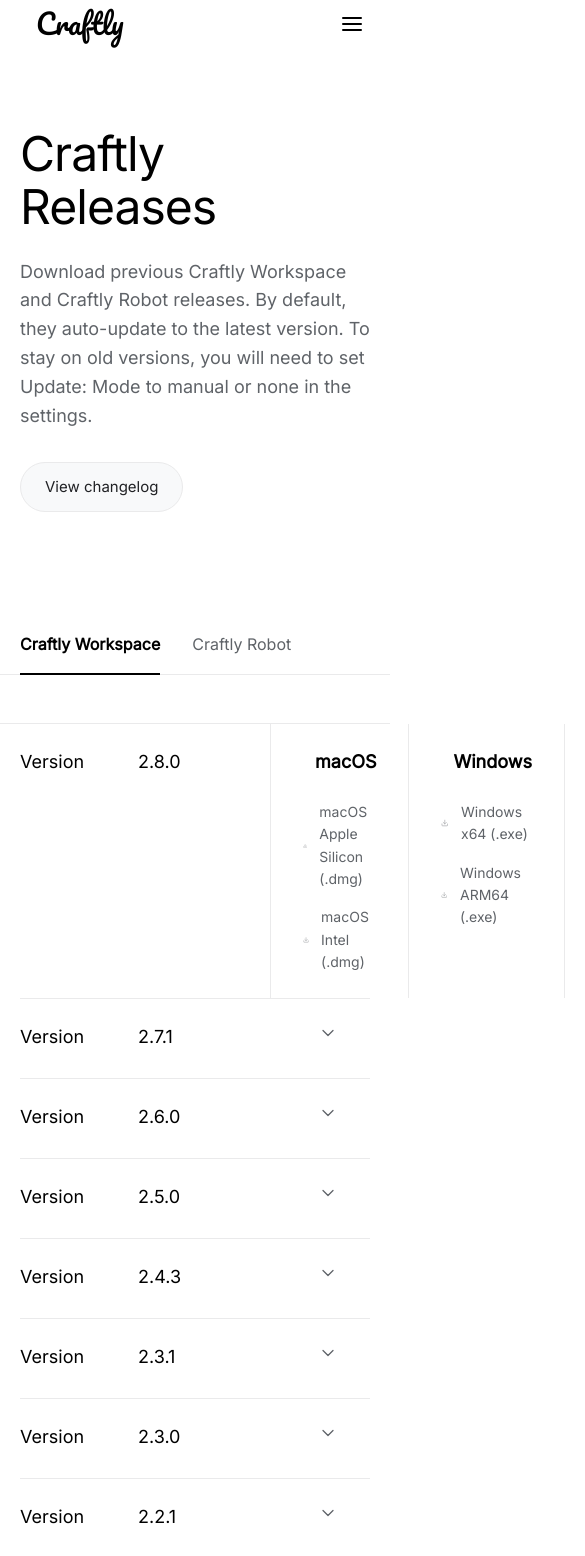
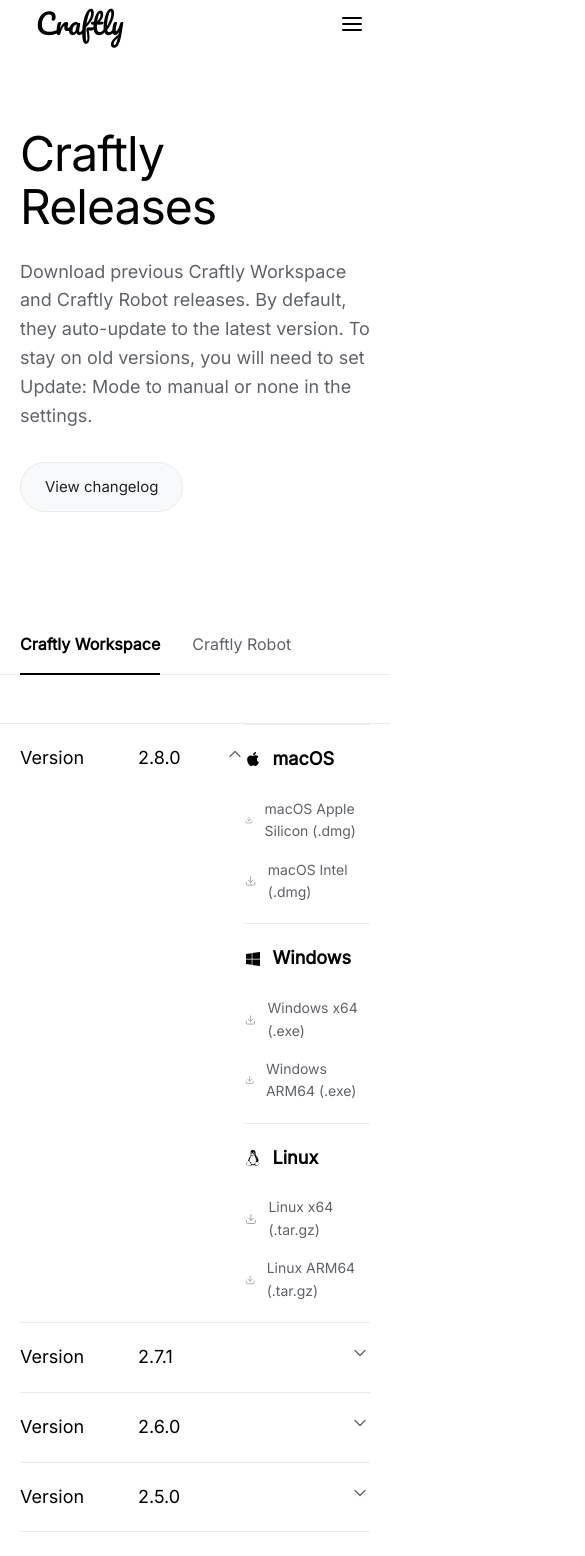
Before and after one commit to Craftly-Robot/Craftly-Robot-Website, a React (Vite) app: page /resources/releases in a window 390 px wide. Shown: the top 1556 px of the page, 585 px wide, since content can reach past the window. Built offline with nearby package versions, Linux system fonts and the light colour scheme; a web font is replaced by a local one.

Commit message:
fix: make releases table responsive on mobile to fix horizontal overflow

```diff
--- a/src/pages/resources/ReleasesPage.css
+++ b/src/pages/resources/ReleasesPage.css
@@ -236,3 +236,35 @@
 .os-download-link:hover img {
   opacity: 1;
 }
+
+@media (max-width: 900px) {
+  .release-item {
+    min-height: auto;
+  }
+
+  .release-item__header {
+    flex-wrap: wrap;
+  }
+
+  .release-item__version-info {
+    width: auto;
+    flex: 1;
+    padding: 20px 16px 20px 0;
+  }
+
+  .release-item__toggle {
+    padding: 20px 0 20px 16px;
+  }
+
+  .release-item__content {
+    flex-basis: 100%;
+    order: 3;
+    flex-direction: column;
+  }
+
+  .os-downloads {
+    border-left: none;
+    border-top: 1px solid #eaeaeb;
+    padding: 20px 0;
+  }
+}
```
